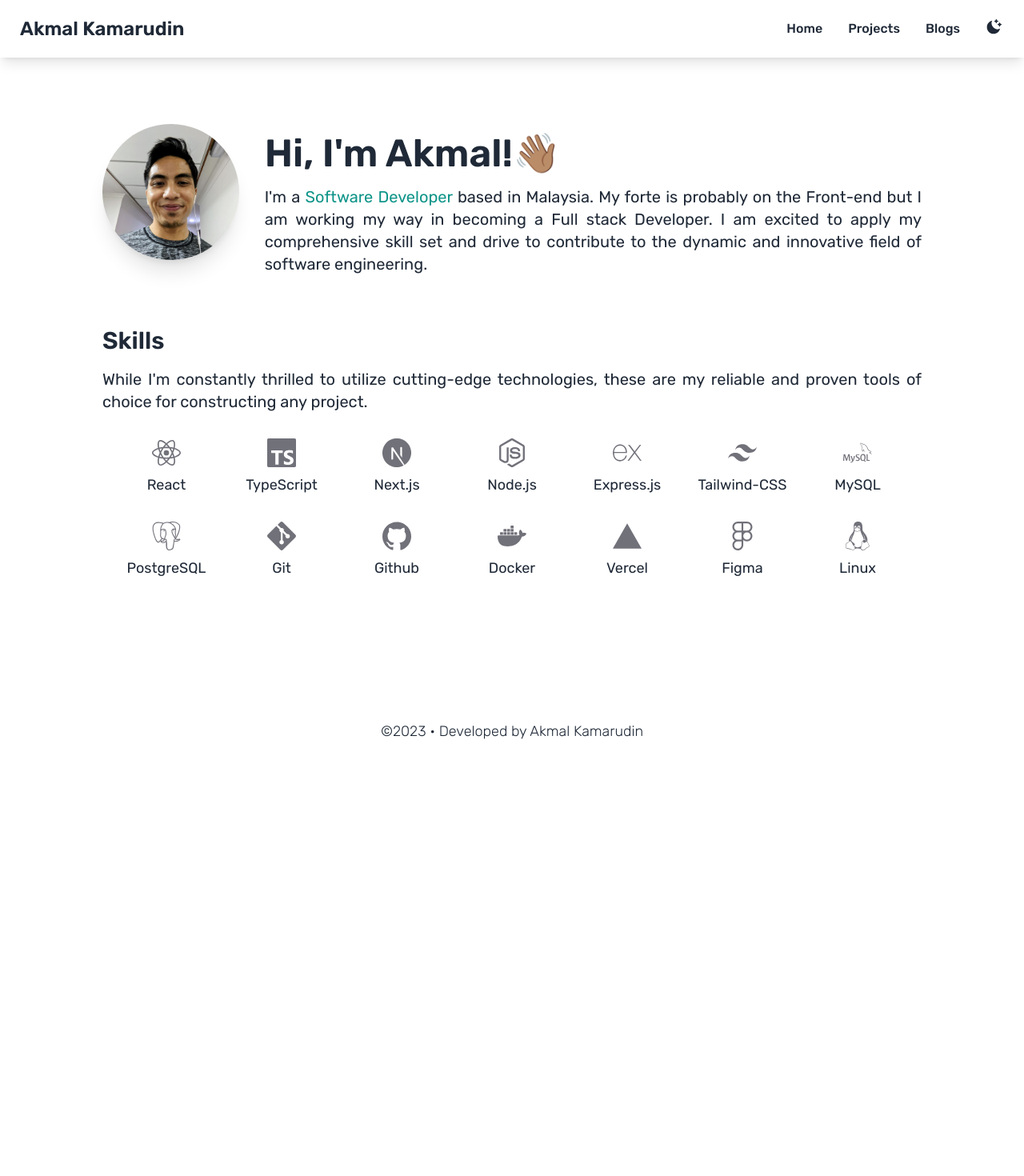
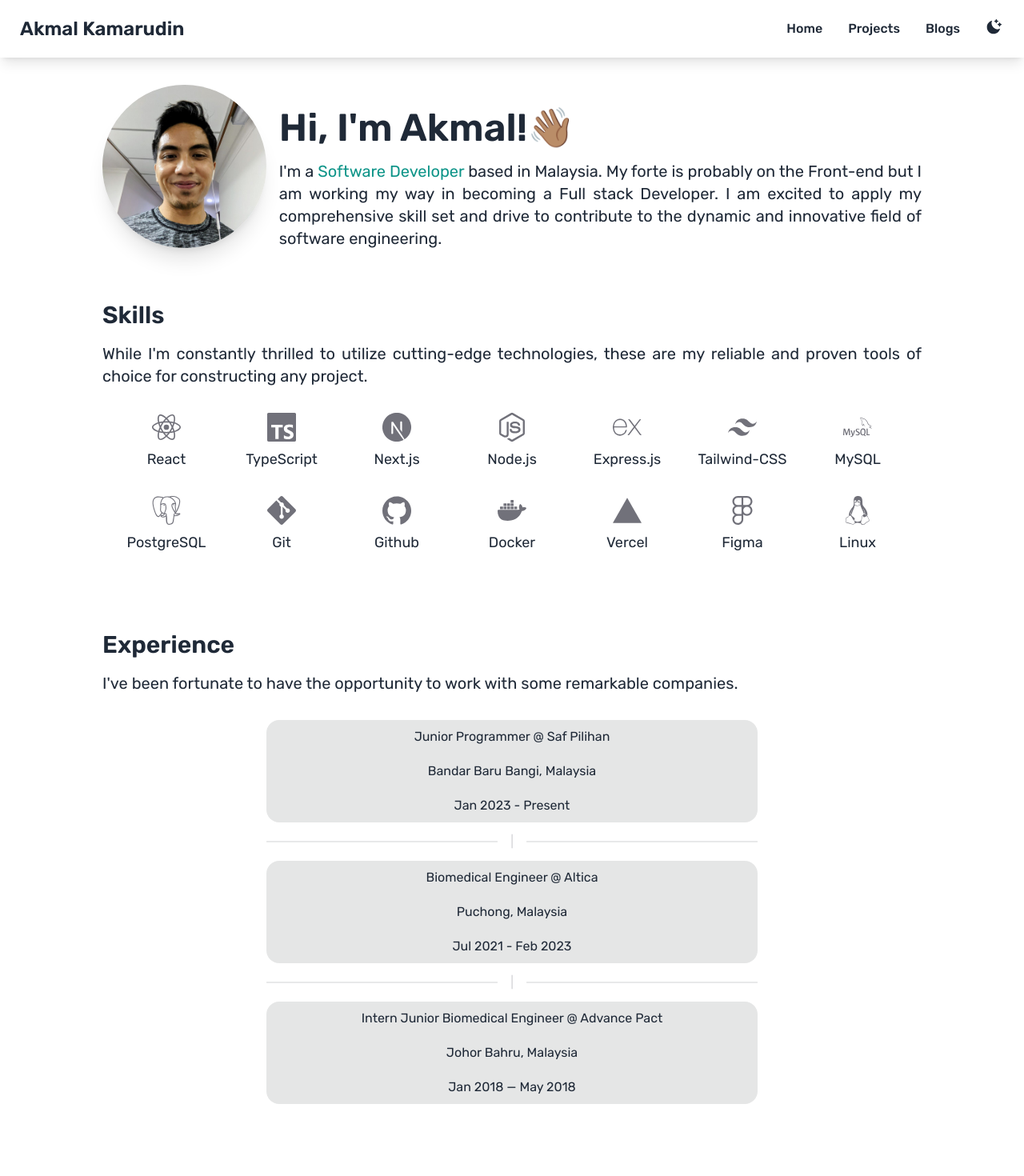
Before and after one commit to akmal-kamarudin/akmalkdin-v1, a Next.js app: page / in a window 1280 px wide. Shown: the top 1470 px of the page at 80% size. Before the commit the page ends 944 px from the top, so only its background shows below. Built offline with nearby package versions, Linux system fonts and the light colour scheme.

Commit message:
chore: added exp section

```diff
--- a/app/page.tsx
+++ b/app/page.tsx
@@ -1,15 +1,15 @@
 "use client";
 
-import Navbar from "@/components/Navbar";
 import Hero from "@/components/Hero";
-import Footer from "@/components/Footer";
 import Skills from "@/components/Skills";
+import Experience from "@/components/Experience";
 
 export default function Page() {
   return (
-    <main>
+    <main className="flex flex-col items-center text-center justify-center px-8 lg:px-32 2xl:px-64">
       <Hero />
       <Skills />
+      <Experience />
     </main>
   );
 }
--- a/components/Experience.tsx
+++ b/components/Experience.tsx
@@ -2,16 +2,51 @@ import React from "react";
 
 const Experience = () => {
   return (
-    <div className="flex flex-col w-full lg:flex-row">
-      <div className="grid flex-grow h-32 card bg-base-300 rounded-box place-items-center">
-        content
+    <div className="flex flex-col items-start text-center justify-start pt-16 w-full">
+      <div className="text-start">
+        <h1 className="font-semibold text-2xl md:text-3xl">Experience</h1>
+        <p className="font-normal text-lg mt-4 md:text-xl">
+          I&#39;ve been fortunate to have the opportunity to work with some
+          remarkable companies.
+        </p>
       </div>
-      <div className="divider lg:divider-horizontal">OR</div>
-      <div className="grid flex-grow h-32 card bg-base-300 rounded-box place-items-center">
-        content
+      <div className="flex flex-col w-full items-center justify-center text-center">
+        <div className="w-full py-8 md:w-3/5">
+          <div className="grid h-32 card bg-base-300 rounded-box place-items-center">
+            <h1>Junior Programmer @ Saf Pilihan</h1>
+            <h3>Bandar Baru Bangi, Malaysia </h3>
+            <p>Jan 2023 - Present</p>
+          </div>
+          <div className="divider text-zinc-300">|</div>
+          <div className="grid h-32 card bg-base-300 rounded-box place-items-center">
+            <h1>Biomedical Engineer @ Altica</h1>
+            <h3>Puchong, Malaysia </h3>
+            <p>Jul 2021 - Feb 2023</p>
+          </div>
+          <div className="divider text-zinc-300">|</div>
+          <div className="grid h-32 card bg-base-300 rounded-box place-items-center">
+            <h1>Intern Junior Biomedical Engineer @ Advance Pact</h1>
+            <h3>Johor Bahru, Malaysia </h3>
+            <p>Jan 2018 — May 2018</p>
+          </div>
+        </div>
       </div>
     </div>
   );
 };
 
 export default Experience;
+
+{
+  /* <div className="flex flex-col items-center justify-center text-center">
+        <div className="w-full py-8 lg:w-4/5">
+          <div className="grid h-32 card bg-base-300 rounded-box place-items-center">
+            content
+          </div>
+          <div className="divider"></div>
+          <div className="grid h-32 card bg-base-300 rounded-box place-items-center">
+            content
+          </div>
+        </div>
+      </div> */
+}
--- a/components/Hero.tsx
+++ b/components/Hero.tsx
@@ -5,8 +5,8 @@ import Image from "next/image";
 const Hero = () => {
   return (
     <section id="home">
-      <div className="flex flex-col items-center text-center justify-center pt-16 px-8 lg:flex-row lg:px-16 xl:px-32">
-        <div className="flex justify-end lg:w-1/6 2xl:justify-start">
+      <div className="flex flex-col items-center text-center justify-center pt-8 lg:flex-row">
+        <div className="flex justify-end lg:w-1/5 lg:justify-start">
           <Image
             className="rounded-full shadow-xl dark:shadow-cyan-600/20"
             src="/images/profilephoto.jpeg"
@@ -15,7 +15,7 @@ const Hero = () => {
             height={220}
           />
         </div>
-        <div className="text-justify lg:pl-8 lg:w-5/6 2xl:pl-4">
+        <div className="text-justify lg:pl-4 lg:w-4/5 2xl:pl-2">
           <h1 className="font-semibold text-4xl text-center mt-8 md:text-start lg:text-5xl">
             Hi, I&#39;m Akmal!
             <span className="inline-flex animate-wiggle">👋🏽</span>
--- a/components/Skills.tsx
+++ b/components/Skills.tsx
@@ -49,7 +49,7 @@ const Skills = () => {
   });
 
   return (
-    <div className="flex flex-col items-start text-center justify-start pt-16 px-8 lg:px-16 xl:px-32">
+    <div className="flex flex-col items-start text-center justify-start pt-16">
       <div className="text-justify">
         <h1 className="font-semibold text-2xl text-start md:text-3xl">
           Skills
```
